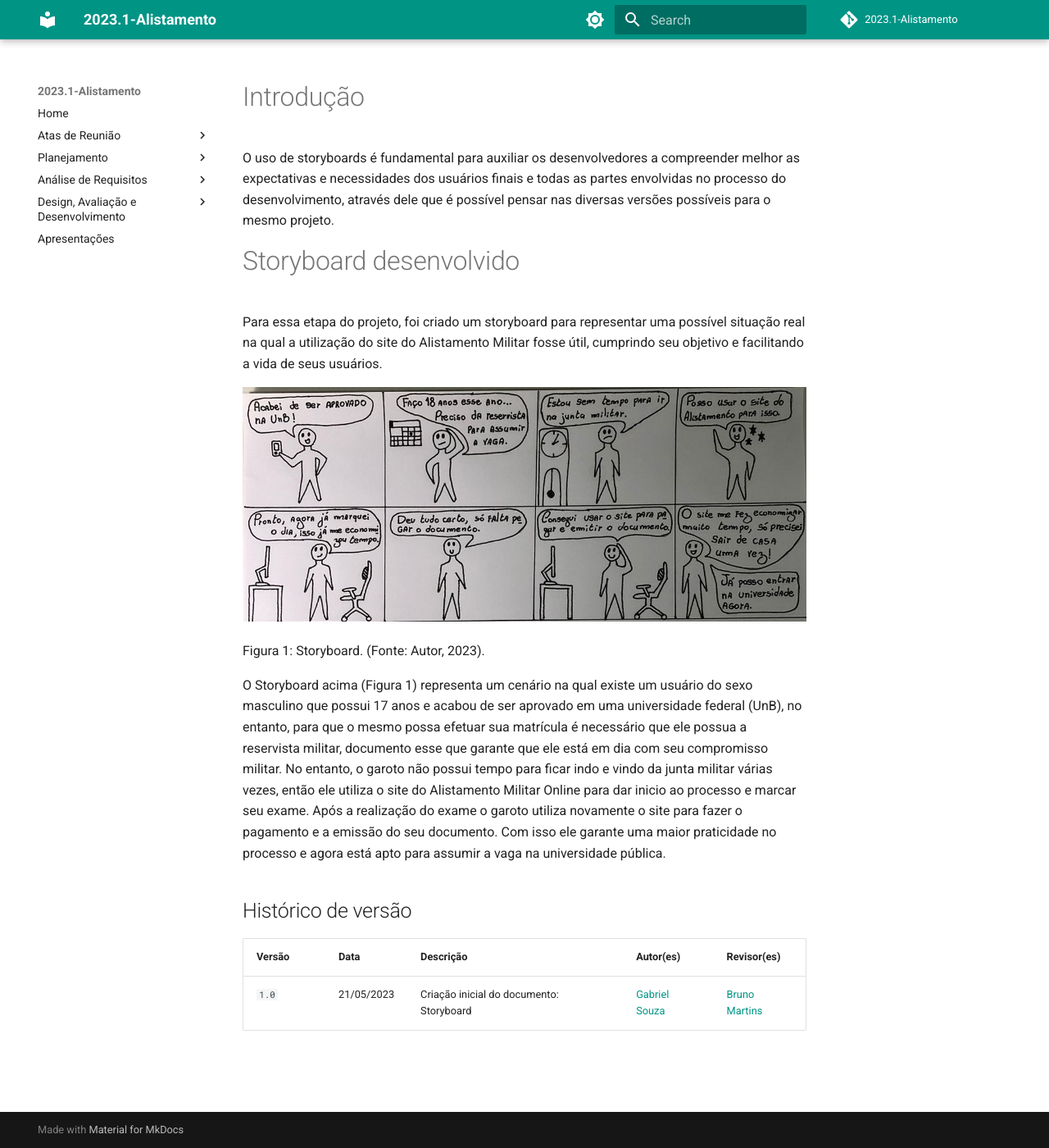
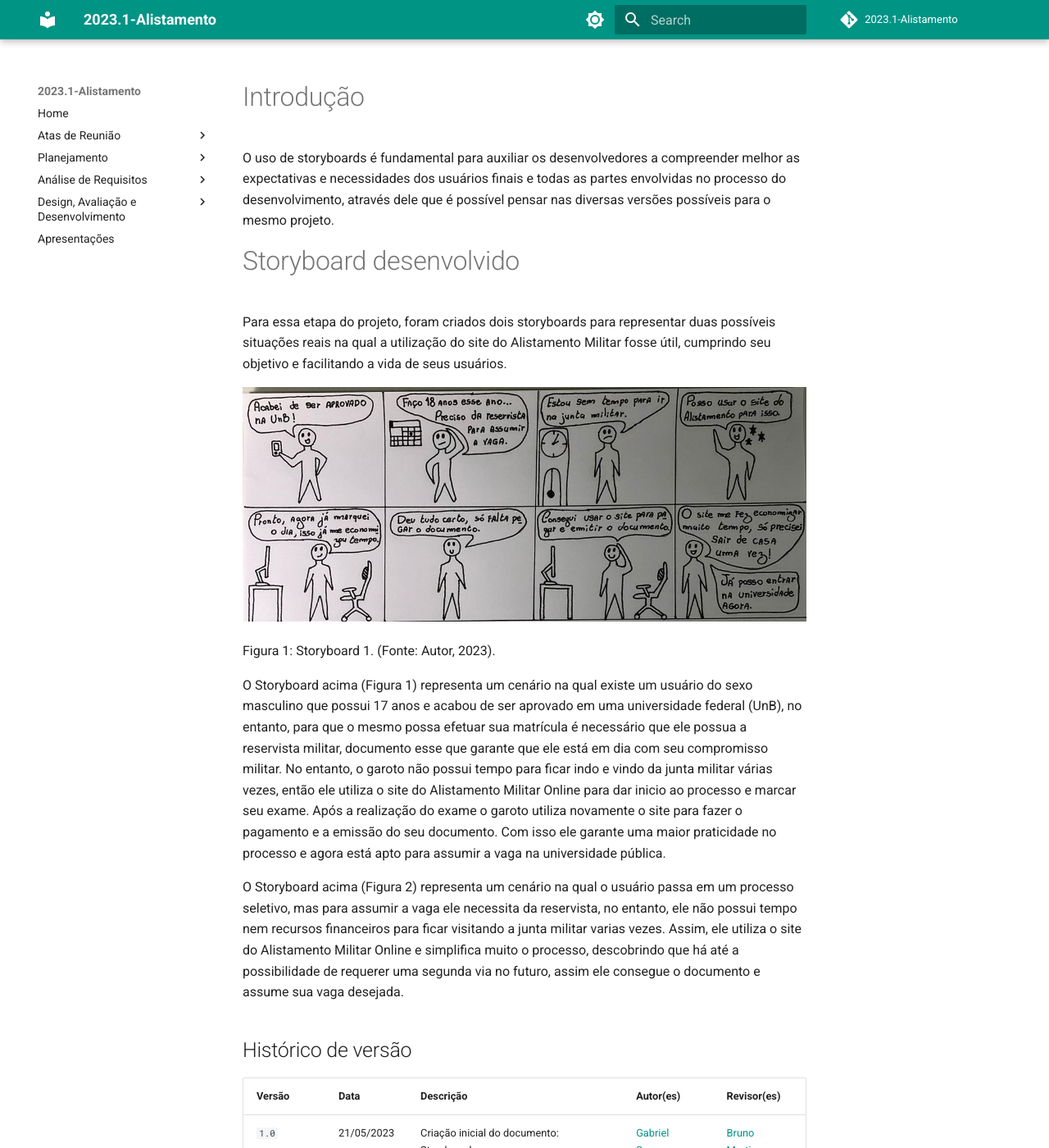
Before and after one commit to Interacao-Humano-Computador/2023.1-Alistamento, an MkDocs documentation site: the page built from docs/design_avaliacao_desenvolvimento/nivel1/storyboard/storyboard.md, in a window 1280 px wide and 1400 px high. Shown: the whole window at 82% size. Built offline with MkDocs 1.6.1 and Material for MkDocs 9.7.7, drawn with Linux system fonts in a browser that asks for light colours; comment, search, counter and statistics services are not loaded; some of the changed text lies outside the part shown.

Commit message:
Update storyboard.md
Atualização da descrição do storyboard.

```diff
--- a/docs/design_avaliacao_desenvolvimento/nivel1/storyboard/storyboard.md
+++ b/docs/design_avaliacao_desenvolvimento/nivel1/storyboard/storyboard.md
@@ -4,16 +4,19 @@ O uso de storyboards é fundamental para auxiliar os desenvolvedores a compreend
 
 # Storyboard desenvolvido
 
-Para essa etapa do projeto, foi criado um storyboard para representar uma possível situação real na qual a utilização do site do Alistamento Militar fosse útil, cumprindo seu objetivo e facilitando a vida de seus usuários.
+Para essa etapa do projeto, foram criados dois storyboards para representar duas possíveis situações reais na qual a utilização do site do Alistamento Militar fosse útil, cumprindo seu objetivo e facilitando a vida de seus usuários.
 
 
 ![Storyboard](https://github.com/Interacao-Humano-Computador/2023.1-Alistamento/blob/main/docs/img/requisitos/storyboard.jpg)
-<p>Figura 1: Storyboard. (Fonte: Autor, 2023).</p>
+<p>Figura 1: Storyboard 1. (Fonte: Autor, 2023).</p>
 
 
 O Storyboard acima (Figura 1) representa um cenário na qual existe um usuário do sexo masculino que possui 17 anos e acabou de ser aprovado em uma universidade federal (UnB), no entanto, para que o mesmo possa efetuar sua matrícula é necessário que ele possua a reservista militar, documento esse que garante que ele está em dia com seu compromisso militar. No entanto, o garoto não possui tempo para ficar indo e vindo da junta militar várias vezes, então ele utiliza o site do Alistamento Militar Online para dar inicio ao processo e marcar seu exame. Após a realização do exame o garoto utiliza novamente o site para fazer o pagamento e a emissão do seu documento. Com isso ele garante uma maior praticidade no processo e agora está apto para assumir a vaga na universidade pública.
+
+O Storyboard acima (Figura 2) representa um cenário na qual o usuário passa em um processo seletivo, mas para assumir a vaga ele necessita da reservista, no entanto, ele não possui tempo nem recursos financeiros para ficar visitando a junta militar varias vezes. Assim, ele utiliza o site do Alistamento Militar Online e simplifica muito o processo, descobrindo que há até a possibilidade de requerer uma segunda via no futuro, assim ele consegue o documento e assume sua vaga desejada.
 
 ## Histórico de versão
 | Versão | Data | Descrição | Autor(es) | Revisor(es) |
 | --- | --- | --- | --- | --- |
 |  `1.0`   | 21/05/2023 | Criação inicial do documento: Storyboard | [Gabriel Souza](https://github.com/GabrielMS00) | [Bruno Martins](https://github.com/gitbmvb) |
+| `1.1`   | 22/05/2023  |  Atualização: adição do storyboard 2 | [Gabriel Souza](https://github.com/GabrielMS00) | [Bruno Martins](https://github.com/gitbmvb) |
```
